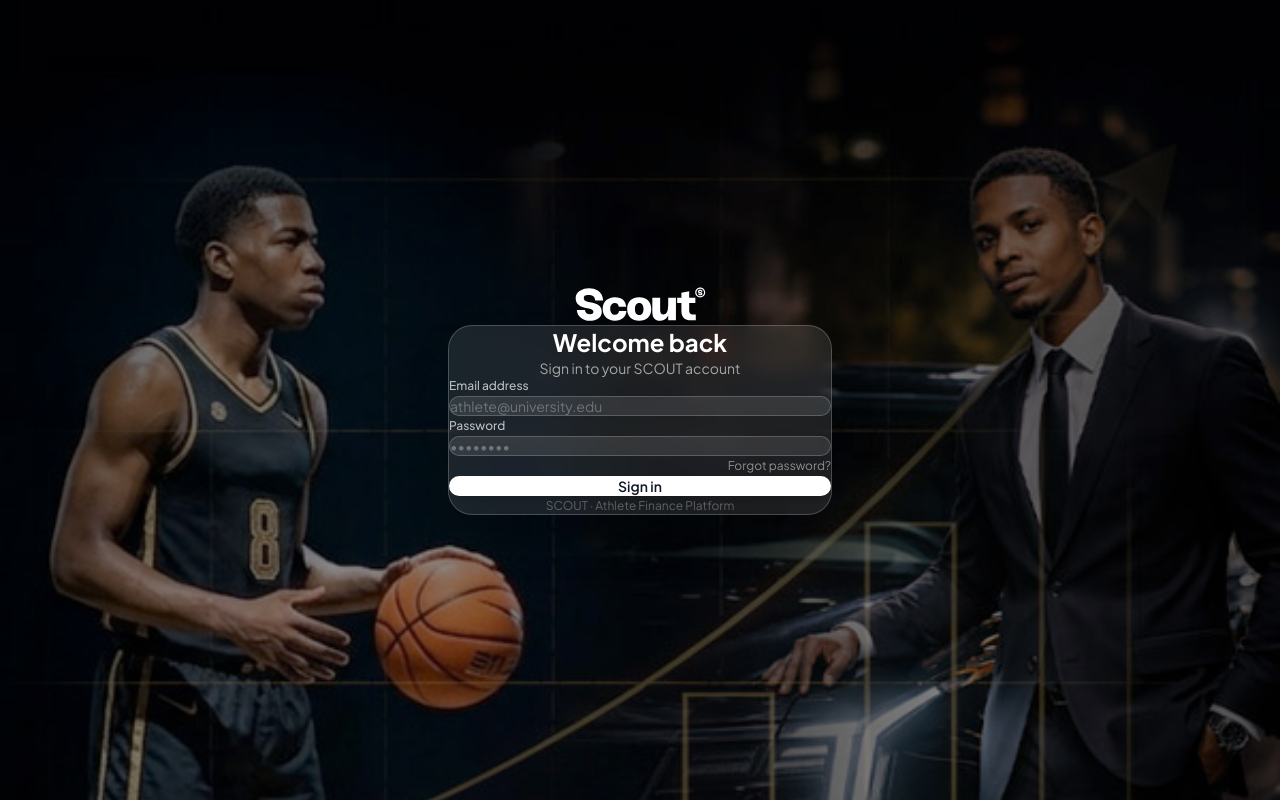
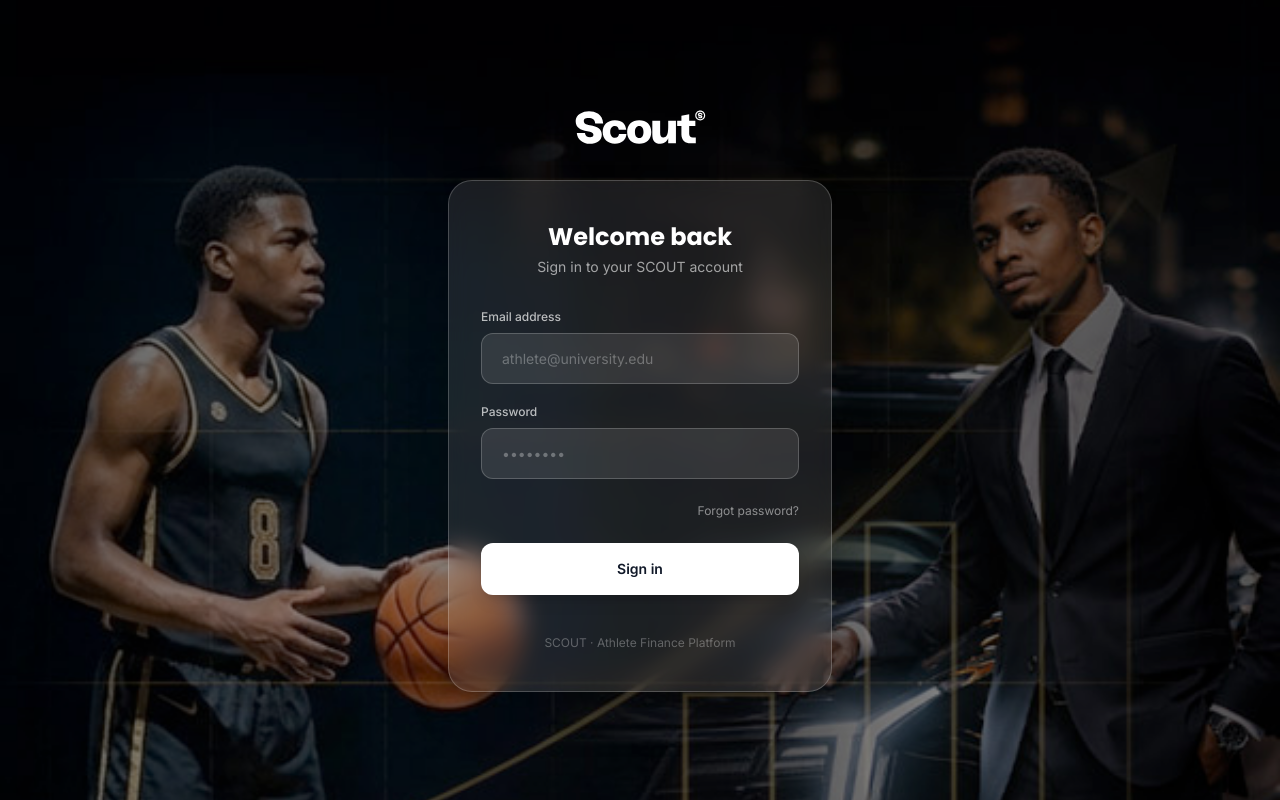
Before and after one commit to karimlo/prototype, a Vue app: page /#/login in a window 1280 px wide. Built offline with nearby package versions, Linux system fonts and the light colour scheme.

Commit message:
fix: move reset into @layer base so Tailwind utilities win cascade; add Poppins for headings

```diff
--- a/package.json
+++ b/package.json
@@ -11,6 +11,7 @@
   "dependencies": {
     "@fontsource/inter": "^5.2.8",
     "@fontsource/plus-jakarta-sans": "^5.2.8",
+    "@fontsource/poppins": "^5.2.7",
     "vue": "^3.5.24",
     "vue-router": "^4.6.4"
   },
--- a/src/style.css
+++ b/src/style.css
@@ -1,3 +1,7 @@
+@import '@fontsource/poppins/400.css';
+@import '@fontsource/poppins/500.css';
+@import '@fontsource/poppins/600.css';
+@import '@fontsource/poppins/700.css';
 @import '@fontsource/plus-jakarta-sans/400.css';
 @import '@fontsource/plus-jakarta-sans/500.css';
 @import '@fontsource/plus-jakarta-sans/600.css';
@@ -9,50 +13,46 @@
 
 @theme {
   --color-scout: oklch(0.69 0.08 95.87);
+  --font-heading: 'Poppins', 'Plus Jakarta Sans', system-ui, sans-serif;
+  --font-body: 'Inter', system-ui, sans-serif;
 }
 
 @custom-variant dark (&:where(.dark, .dark *));
 
-:root {
-  font-family: 'Plus Jakarta Sans', 'Inter', system-ui, sans-serif;
+@layer base {
+  /* Reset — inside @layer base so Tailwind utility layers always win */
+  * {
+    margin: 0;
+    padding: 0;
+    box-sizing: border-box;
+  }
+
+  html {
+    scroll-behavior: smooth;
+    min-width: 320px;
+  }
+
+  body {
+    min-height: 100vh;
+    font-family: 'Inter', system-ui, sans-serif;
     font-synthesis: none;
     text-rendering: optimizeLegibility;
     -webkit-font-smoothing: antialiased;
     -moz-osx-font-smoothing: grayscale;
   }
 
-* {
-  margin: 0;
-  padding: 0;
-  box-sizing: border-box;
-}
-
-body {
-  margin: 0;
-  min-width: 320px;
-  min-height: 100vh;
-}
-
   #app {
     width: 100%;
   }
 
-/* Smooth scrolling */
-html {
-  scroll-behavior: smooth;
+  /* Headings use Poppins */
+  h1, h2, h3, h4, h5, h6 {
+    font-family: 'Poppins', 'Plus Jakarta Sans', system-ui, sans-serif;
   }
 
   /* Custom scrollbar */
-::-webkit-scrollbar {
-  width: 6px;
+  ::-webkit-scrollbar { width: 6px; }
+  ::-webkit-scrollbar-track { background: transparent; }
+  ::-webkit-scrollbar-thumb { background: #cbd5e1; border-radius: 3px; }
+  .dark ::-webkit-scrollbar-thumb { background: #475569; }
 }
-::-webkit-scrollbar-track {
-  background: transparent;
-}
-::-webkit-scrollbar-thumb {
-  background: #cbd5e1;
-  border-radius: 3px;
-}
-.dark ::-webkit-scrollbar-thumb {
-  background: #475569;
-}
```
Also changed, not shown: 1 other file (tests, documents, lock files or other folders). Lines whose indentation alone changed are shown as unchanged.
